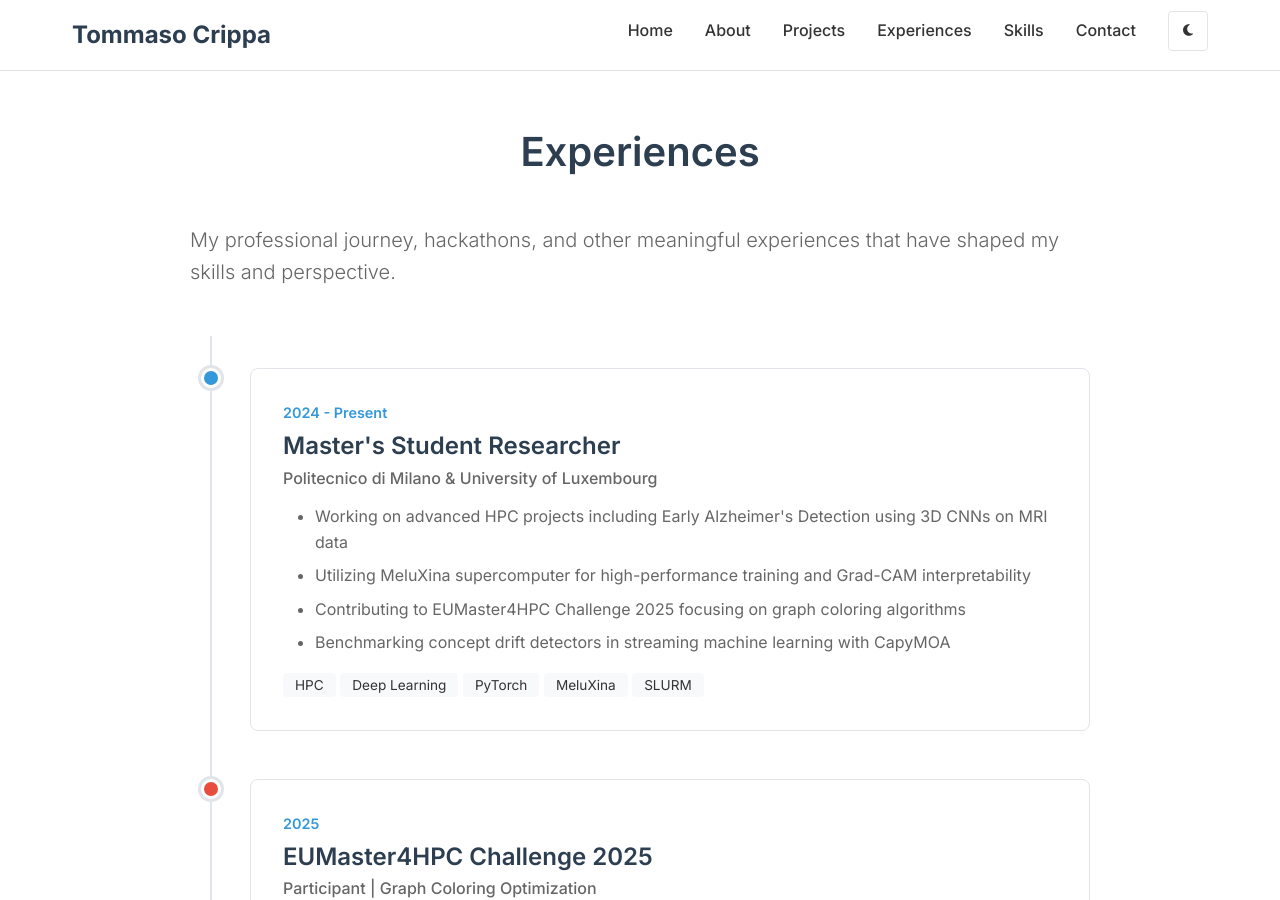
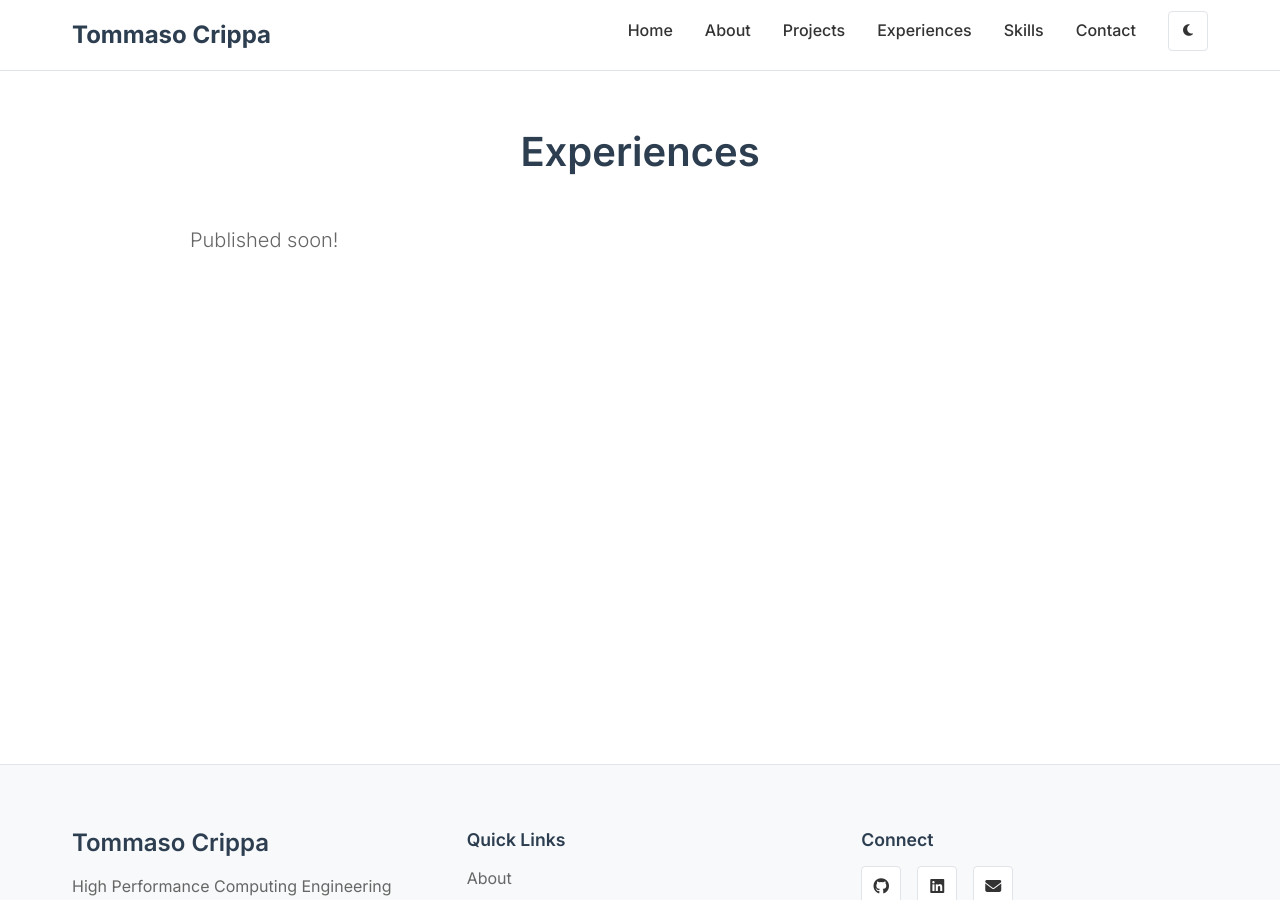
Before and after one commit to Crippius/Crippius.github.io, a Jekyll site: the page built from experiences.html, in a window 1280 px wide and 900 px high. Built offline with Jekyll 4.4.1, drawn with Linux system fonts in a browser that asks for light colours; some of the changed text lies outside the part shown.

Commit message:
New additions

```diff
--- a/experiences.html
+++ b/experiences.html
@@ -5,112 +5,6 @@ title: Experiences
 
 <div class="experiences-intro">
   <p class="lead">
-    My professional journey, hackathons, and other meaningful experiences that have shaped my skills and perspective.
+    Published soon!
   </p>
 </div>
-
-<div class="timeline">
-
-  <div class="timeline-item">
-    <div class="timeline-marker"></div>
-    <div class="timeline-content">
-      <div class="timeline-date">2024 - Present</div>
-      <h3>Master's Student Researcher</h3>
-      <h4>Politecnico di Milano & University of Luxembourg</h4>
-      <ul>
-        <li>Working on advanced HPC projects including Early Alzheimer's Detection using 3D CNNs on MRI data</li>
-        <li>Utilizing MeluXina supercomputer for high-performance training and Grad-CAM interpretability</li>
-        <li>Contributing to EUMaster4HPC Challenge 2025 focusing on graph coloring algorithms</li>
-        <li>Benchmarking concept drift detectors in streaming machine learning with CapyMOA</li>
-      </ul>
-      <div class="tags">
-        <span class="tag">HPC</span>
-        <span class="tag">Deep Learning</span>
-        <span class="tag">PyTorch</span>
-        <span class="tag">MeluXina</span>
-        <span class="tag">SLURM</span>
-      </div>
-    </div>
-  </div>
-
-  <div class="timeline-item">
-    <div class="timeline-marker hackathon"></div>
-    <div class="timeline-content">
-      <div class="timeline-date">2025</div>
-      <h3>EUMaster4HPC Challenge 2025</h3>
-      <h4>Participant | Graph Coloring Optimization</h4>
-      <p>Developed high-performance solutions for graph coloring problems, exploring parallel algorithms and optimization techniques on HPC infrastructure.</p>
-      <div class="tags">
-        <span class="tag">C++</span>
-        <span class="tag">Parallel Computing</span>
-        <span class="tag">Algorithm Optimization</span>
-      </div>
-    </div>
-  </div>
-
-  <div class="timeline-item">
-    <div class="timeline-marker"></div>
-    <div class="timeline-content">
-      <div class="timeline-date">2024</div>
-      <h3>Research Project: Early Alzheimer's Detection</h3>
-      <h4>Team Collaboration | Medical AI</h4>
-      <ul>
-        <li>Implemented 3D Convolutional Neural Networks for structural MRI analysis</li>
-        <li>Leveraged ADNI dataset and Clinica preprocessing pipeline</li>
-        <li>Utilized Grad-CAM for model interpretability in clinical settings</li>
-        <li>Achieved significant accuracy in early-stage Alzheimer's detection</li>
-      </ul>
-      <div class="tags">
-        <span class="tag">PyTorch</span>
-        <span class="tag">Medical Imaging</span>
-        <span class="tag">3D CNN</span>
-        <span class="tag">HPC</span>
-      </div>
-    </div>
-  </div>
-
-</div>
-
-<section class="certifications-section">
-  <h2>Achievements & Recognitions</h2>
-
-  <div class="certifications-grid">
-
-    <div class="cert-card">
-      <div class="cert-icon">
-        <i class="fas fa-trophy"></i>
-      </div>
-      <h4>EUMaster4HPC Challenge Participant</h4>
-      <p>European HPC Competition</p>
-      <p class="cert-date">2025</p>
-    </div>
-
-    <div class="cert-card">
-      <div class="cert-icon">
-        <i class="fas fa-mountain"></i>
-      </div>
-      <h4>Mont Blanc Summit</h4>
-      <p>Personal Achievement</p>
-      <p class="cert-date">Alpine Mountaineering</p>
-    </div>
-
-    <div class="cert-card">
-      <div class="cert-icon">
-        <i class="fas fa-mountain"></i>
-      </div>
-      <h4>Mount Kilimanjaro Summit</h4>
-      <p>Personal Achievement</p>
-      <p class="cert-date">African Peak</p>
-    </div>
-
-    <div class="cert-card">
-      <div class="cert-icon">
-        <i class="fab fa-github"></i>
-      </div>
-      <h4>GitHub Pull Shark</h4>
-      <p>GitHub Achievement</p>
-      <p class="cert-date">Open Source Contributions</p>
-    </div>
-
-  </div>
-</section>
```
Also changed, not shown: about.md (+2 -2 lines), contact.md (+0 -1 lines), skills.md (+1 -3 lines).
